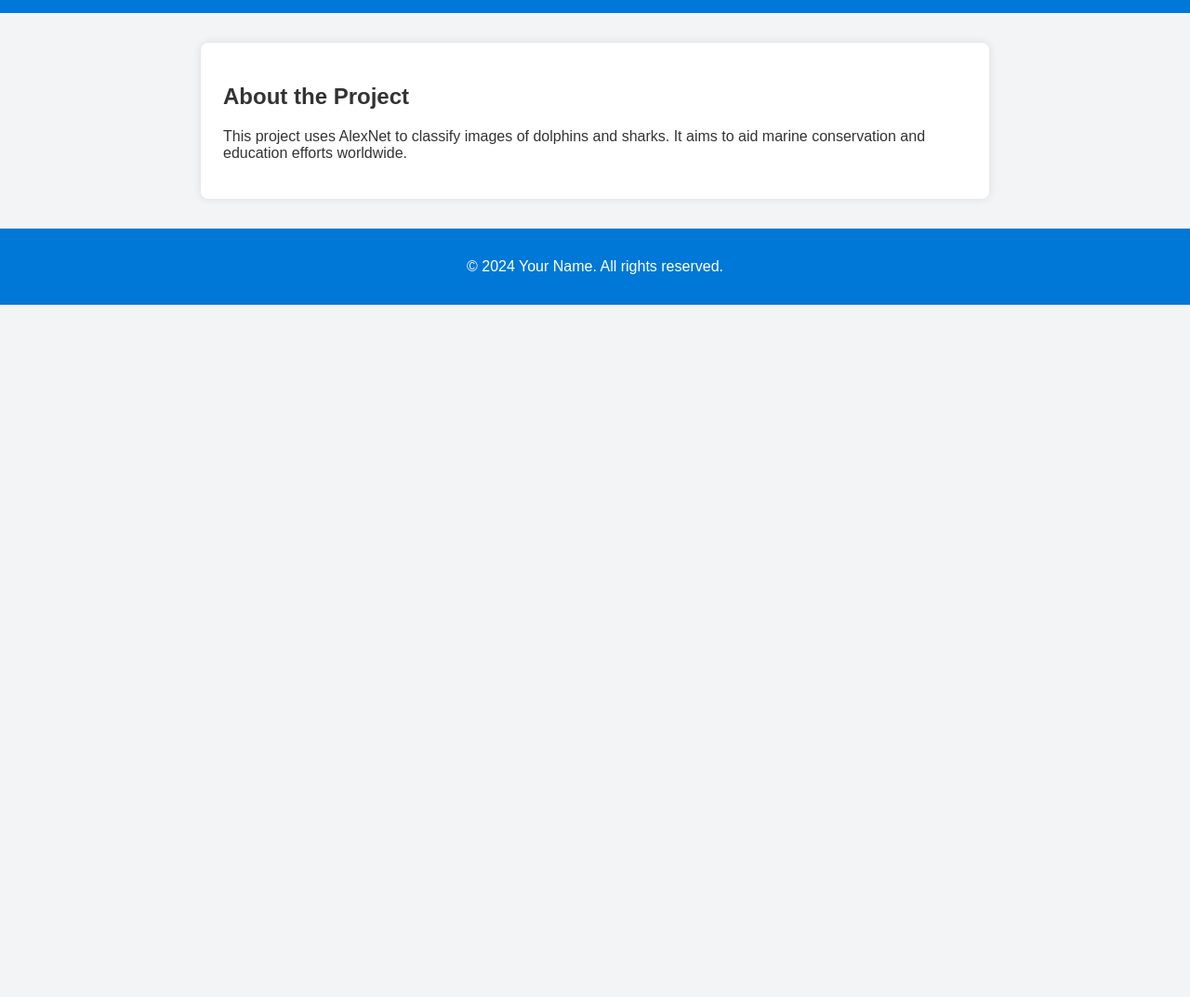
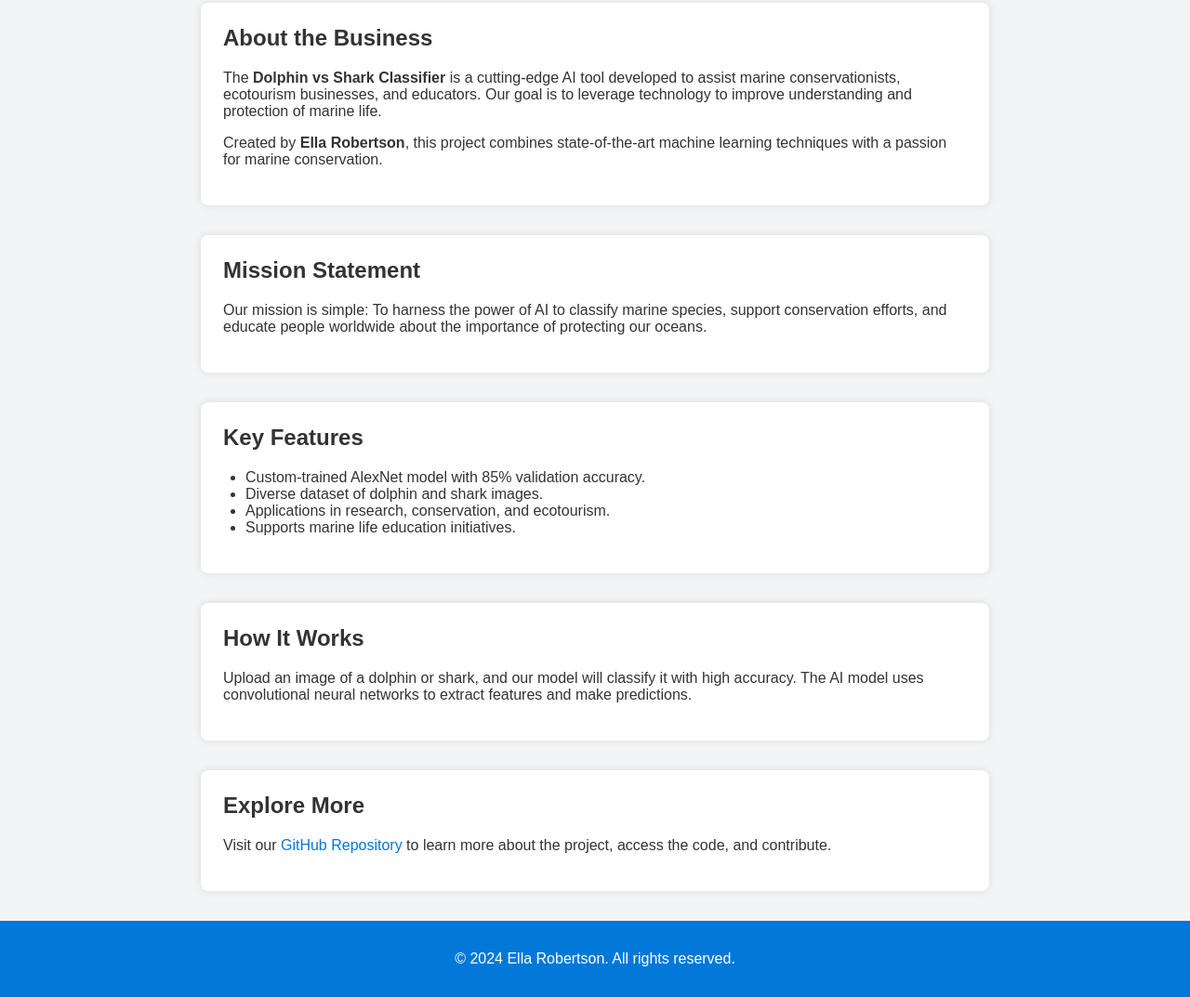
Before and after one commit to ellafrobertson/dolphin-shark, a plain HTML site: page index.html in a window 1280 px wide. Shown: the part 148-1221 px from the top of the page at 93% size. Before the commit the page ends 800 px from the top, so only its background shows below. Drawn offline with Linux system fonts and the light colour scheme.

Commit message:
Update index.html

```diff
--- a/index.html
+++ b/index.html
@@ -1,10 +1,12 @@
-<!DOCTYPE html>
+
+ <!DOCTYPE html>
 <html lang="en">
 <head>
     <meta charset="UTF-8">
     <meta name="viewport" content="width=device-width, initial-scale=1.0">
     <title>Dolphin vs Shark Classifier</title>
     <style>
+        /* General Styles */
         body {
             font-family: Arial, sans-serif;
             margin: 0;
@@ -18,6 +20,13 @@
             text-align: center;
             padding: 1.5em 0;
         }
+        header h1 {
+            margin: 0;
+            font-size: 2.5em;
+        }
+        header p {
+            margin: 0.5em 0 0;
+        }
         section {
             margin: 2em auto;
             max-width: 800px;
@@ -26,12 +35,25 @@
             border-radius: 8px;
             box-shadow: 0px 0px 10px rgba(0, 0, 0, 0.1);
         }
+        section h2 {
+            margin-top: 0;
+        }
         footer {
             text-align: center;
             margin-top: 2em;
             padding: 1em 0;
             background-color: #0078d7;
             color: white;
+        }
+        a {
+            color: #0078d7;
+            text-decoration: none;
+        }
+        a:hover {
+            text-decoration: underline;
+        }
+        ul {
+            padding-left: 1.5em;
         }
     </style>
 </head>
@@ -41,14 +63,43 @@
         <p>An AI-Powered Marine Life Classification Model</p>
     </header>
     <section>
-        <h2>About the Project</h2>
+        <h2>About the Business</h2>
         <p>
-            This project uses AlexNet to classify images of dolphins and sharks.
-            It aims to aid marine conservation and education efforts worldwide.
+            The <strong>Dolphin vs Shark Classifier</strong> is a cutting-edge AI tool developed to assist marine conservationists, ecotourism businesses, and educators. Our goal is to leverage technology to improve understanding and protection of marine life.
+        </p>
+        <p>
+            Created by <strong>Ella Robertson</strong>, this project combines state-of-the-art machine learning techniques with a passion for marine conservation.
+        </p>
+    </section>
+    <section>
+        <h2>Mission Statement</h2>
+        <p>
+            Our mission is simple: To harness the power of AI to classify marine species, support conservation efforts, and educate people worldwide about the importance of protecting our oceans.
+        </p>
+    </section>
+    <section>
+        <h2>Key Features</h2>
+        <ul>
+            <li>Custom-trained AlexNet model with 85% validation accuracy.</li>
+            <li>Diverse dataset of dolphin and shark images.</li>
+            <li>Applications in research, conservation, and ecotourism.</li>
+            <li>Supports marine life education initiatives.</li>
+        </ul>
+    </section>
+    <section>
+        <h2>How It Works</h2>
+        <p>
+            Upload an image of a dolphin or shark, and our model will classify it with high accuracy. The AI model uses convolutional neural networks to extract features and make predictions.
+        </p>
+    </section>
+    <section>
+        <h2>Explore More</h2>
+        <p>
+            Visit our <a href="https://github.com/ellafrobertson/dolphin-shark-classifier" target="_blank">GitHub Repository</a> to learn more about the project, access the code, and contribute.
         </p>
     </section>
     <footer>
-        <p>&copy; 2024 Your Name. All rights reserved.</p>
+        <p>&copy; 2024 Ella Robertson. All rights reserved.</p>
     </footer>
 </body>
 </html>
```
